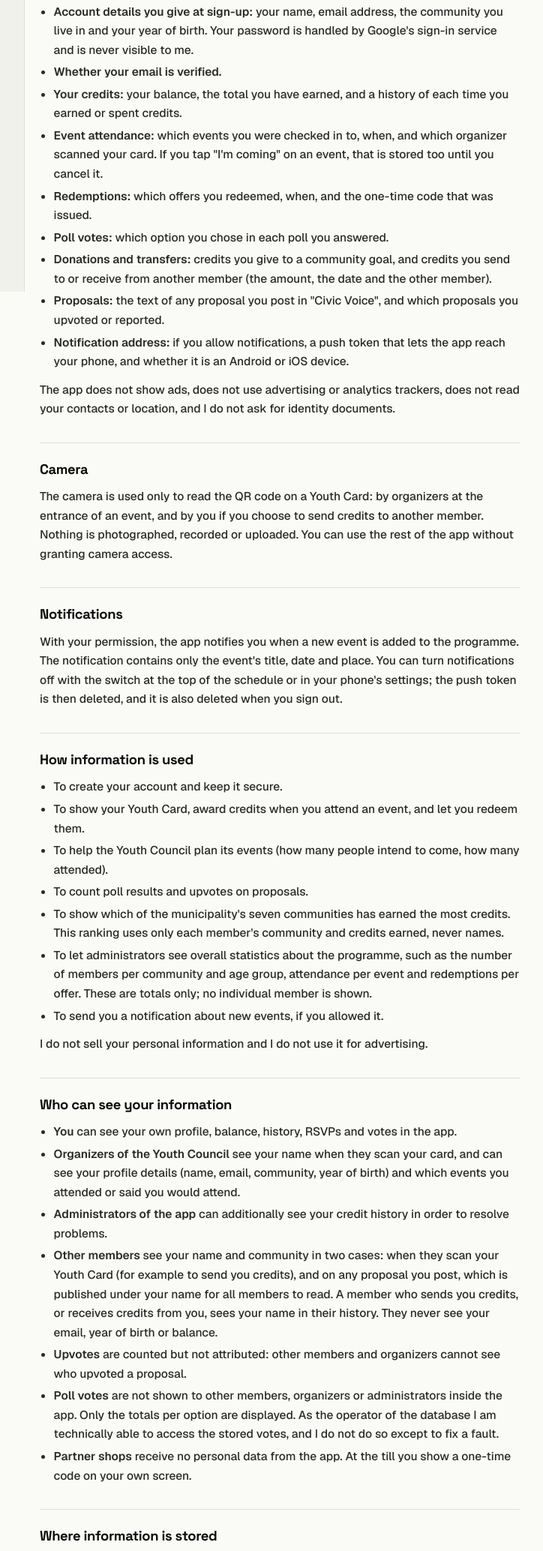
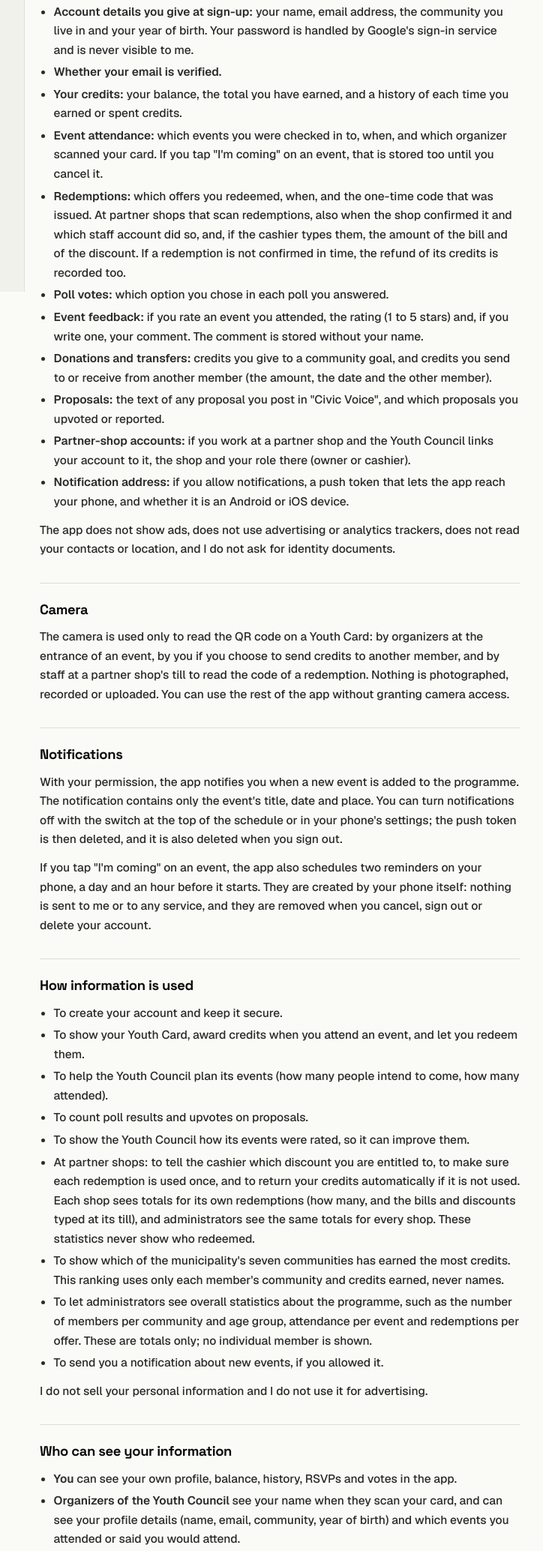
Before and after one commit to teo3670/teo3670.github.io, a plain HTML site: page dionysos-youth-privacy.html in a window 1280 px wide. Shown: the part 411-2479 px from the top of the page at 75% size, without its empty margins (227-951 px from the left). Drawn offline with nearby package versions, Linux system fonts and the light colour scheme.

Commit message:
Dionysos Youth privacy policy: event ratings, reminders and partner shops
Adds event ratings and comments, partner-shop accounts, redemption
confirmation at the till (staff see the member's name; optional bill and
discount amounts; refunds), reminders scheduled on the phone, and the
per-shop totals shown to shops and administrators. Last updated 19 November.

Co-Authored-By: Claude Opus 5.5 <noreply@anthropic.com>
Claude-Session: https://claude.ai/code/session_01AQe1PuaVGrTpqnQPpZm2gN

```diff
--- a/dionysos-youth-privacy.html
+++ b/dionysos-youth-privacy.html
@@ -36,7 +36,7 @@
 </div>
 
 <main class="policy" data-shift>
-  <span class="mono meta">TD Codes · Last updated 13 November 2026</span>
+  <span class="mono meta">TD Codes · Last updated 19 November 2026</span>
   <h1>Dionysos Youth Privacy Policy</h1>
   <p>This policy explains what information Dionysos Youth (the "app") collects, how it is used, and the choices you have. The app is developed and operated by Theodoros Drachtidis, TD Codes ("I", "me"), for the Youth Council of Dionysos Municipality. It is intended for people aged 17 to 28.</p>
 
@@ -47,19 +47,22 @@
     <li><strong>Whether your email is verified.</strong></li>
     <li><strong>Your credits:</strong> your balance, the total you have earned, and a history of each time you earned or spent credits.</li>
     <li><strong>Event attendance:</strong> which events you were checked in to, when, and which organizer scanned your card. If you tap "I'm coming" on an event, that is stored too until you cancel it.</li>
-    <li><strong>Redemptions:</strong> which offers you redeemed, when, and the one-time code that was issued.</li>
+    <li><strong>Redemptions:</strong> which offers you redeemed, when, and the one-time code that was issued. At partner shops that scan redemptions, also when the shop confirmed it and which staff account did so, and, if the cashier types them, the amount of the bill and of the discount. If a redemption is not confirmed in time, the refund of its credits is recorded too.</li>
     <li><strong>Poll votes:</strong> which option you chose in each poll you answered.</li>
+    <li><strong>Event feedback:</strong> if you rate an event you attended, the rating (1 to 5 stars) and, if you write one, your comment. The comment is stored without your name.</li>
     <li><strong>Donations and transfers:</strong> credits you give to a community goal, and credits you send to or receive from another member (the amount, the date and the other member).</li>
     <li><strong>Proposals:</strong> the text of any proposal you post in "Civic Voice", and which proposals you upvoted or reported.</li>
+    <li><strong>Partner-shop accounts:</strong> if you work at a partner shop and the Youth Council links your account to it, the shop and your role there (owner or cashier).</li>
     <li><strong>Notification address:</strong> if you allow notifications, a push token that lets the app reach your phone, and whether it is an Android or iOS device.</li>
   </ul>
   <p>The app does not show ads, does not use advertising or analytics trackers, does not read your contacts or location, and I do not ask for identity documents.</p>
 
   <h2>Camera</h2>
-  <p>The camera is used only to read the QR code on a Youth Card: by organizers at the entrance of an event, and by you if you choose to send credits to another member. Nothing is photographed, recorded or uploaded. You can use the rest of the app without granting camera access.</p>
+  <p>The camera is used only to read the QR code on a Youth Card: by organizers at the entrance of an event, by you if you choose to send credits to another member, and by staff at a partner shop's till to read the code of a redemption. Nothing is photographed, recorded or uploaded. You can use the rest of the app without granting camera access.</p>
 
   <h2>Notifications</h2>
   <p>With your permission, the app notifies you when a new event is added to the programme. The notification contains only the event's title, date and place. You can turn notifications off with the switch at the top of the schedule or in your phone's settings; the push token is then deleted, and it is also deleted when you sign out.</p>
+  <p>If you tap "I'm coming" on an event, the app also schedules two reminders on your phone, a day and an hour before it starts. They are created by your phone itself: nothing is sent to me or to any service, and they are removed when you cancel, sign out or delete your account.</p>
 
   <h2>How information is used</h2>
   <ul>
@@ -67,6 +70,8 @@
     <li>To show your Youth Card, award credits when you attend an event, and let you redeem them.</li>
     <li>To help the Youth Council plan its events (how many people intend to come, how many attended).</li>
     <li>To count poll results and upvotes on proposals.</li>
+    <li>To show the Youth Council how its events were rated, so it can improve them.</li>
+    <li>At partner shops: to tell the cashier which discount you are entitled to, to make sure each redemption is used once, and to return your credits automatically if it is not used. Each shop sees totals for its own redemptions (how many, and the bills and discounts typed at its till), and administrators see the same totals for every shop. These statistics never show who redeemed.</li>
     <li>To show which of the municipality's seven communities has earned the most credits. This ranking uses only each member's community and credits earned, never names.</li>
     <li>To let administrators see overall statistics about the programme, such as the number of members per community and age group, attendance per event and redemptions per offer. These are totals only; no individual member is shown.</li>
     <li>To send you a notification about new events, if you allowed it.</li>
@@ -81,7 +86,8 @@
     <li><strong>Other members</strong> see your name and community in two cases: when they scan your Youth Card (for example to send you credits), and on any proposal you post, which is published under your name for all members to read. A member who sends you credits, or receives credits from you, sees your name in their history. They never see your email, year of birth or balance.</li>
     <li><strong>Upvotes</strong> are counted but not attributed: other members and organizers cannot see who upvoted a proposal.</li>
     <li><strong>Poll votes</strong> are not shown to other members, organizers or administrators inside the app. Only the totals per option are displayed. As the operator of the database I am technically able to access the stored votes, and I do not do so except to fix a fault.</li>
-    <li><strong>Partner shops</strong> receive no personal data from the app. At the till you show a one-time code on your own screen.</li>
+    <li><strong>Partner shops:</strong> when the staff of a partner shop scan or type the code of your redemption, they see your name and the offer you redeemed, so they can give you the discount. They never see your email, year of birth, balance or history. At shops that do not scan, you only show the code on your own screen.</li>
+    <li><strong>Event ratings and comments</strong> are shown to organizers and administrators only as totals and as comments without names. As with poll votes, I am technically able to see who gave which rating, and I do not do so except to fix a fault.</li>
   </ul>
 
   <h2>Where information is stored</h2>
@@ -91,13 +97,13 @@
   <p>Under the EU General Data Protection Regulation you may ask for a copy of your data, ask for it to be corrected or deleted, object to or restrict its use, and withdraw your consent at any time. You can change your name and community in the app. For anything else, write to me at the address below and I will respond within one month. You also have the right to lodge a complaint with the Hellenic Data Protection Authority (<a href="https://www.dpa.gr" target="_blank" rel="noopener">dpa.gr</a>).</p>
 
   <h2>Data retention and deletion</h2>
-  <p>Your data is kept for as long as you have an account. You can delete your account in the app (Wallet tab → "Διαγραφή λογαριασμού") or by emailing me from the address you registered with; see <a href="dionysos-youth-delete-account.html">how to delete your account</a>. Your profile and sign-in are deleted at once, and your credit history, attendance records, RSVPs, votes, redemptions, proposals and push token within one hour (within 30 days for requests by email). Anonymous poll and upvote totals remain, as do the entries in other members' histories for credits you exchanged with them. Deleting the app from your phone does not delete your account.</p>
+  <p>Your data is kept for as long as you have an account. You can delete your account in the app (Wallet tab → "Διαγραφή λογαριασμού") or by emailing me from the address you registered with; see <a href="dionysos-youth-delete-account.html">how to delete your account</a>. Your profile and sign-in are deleted at once, and your credit history, attendance records, RSVPs, votes, event ratings, redemptions, proposals, partner-shop account and push token within one hour (within 30 days for requests by email). Anonymous poll, upvote and rating totals remain, as do comments on events (which carry no name), as do the entries in other members' histories for credits you exchanged with them. Deleting the app from your phone does not delete your account.</p>
 
   <h2>Age</h2>
   <p>The app is intended for people aged 17 to 28 and asks for your year of birth at sign-up for that reason. It is not directed at anyone under 17. If you believe a younger person has registered, contact me and I will remove the account.</p>
 
   <h2>Security</h2>
-  <p>Access to the data is restricted by rules on the database: members can read only their own records, and credits can change only through a verified event check-in, redemption or poll vote. No method of electronic storage or transmission is completely secure, so I cannot guarantee absolute security.</p>
+  <p>Access to the data is restricted by rules on the database: members can read only their own records, and credits can change only through a verified event check-in, redemption, refund, poll vote, donation or transfer. Partner-shop staff can confirm only their own shop's redemptions, each once. No method of electronic storage or transmission is completely secure, so I cannot guarantee absolute security.</p>
 
   <h2>Changes to this policy</h2>
   <p>I may update this policy from time to time. Changes take effect when posted on this page, and the "Last updated" date above will change.</p>
```
